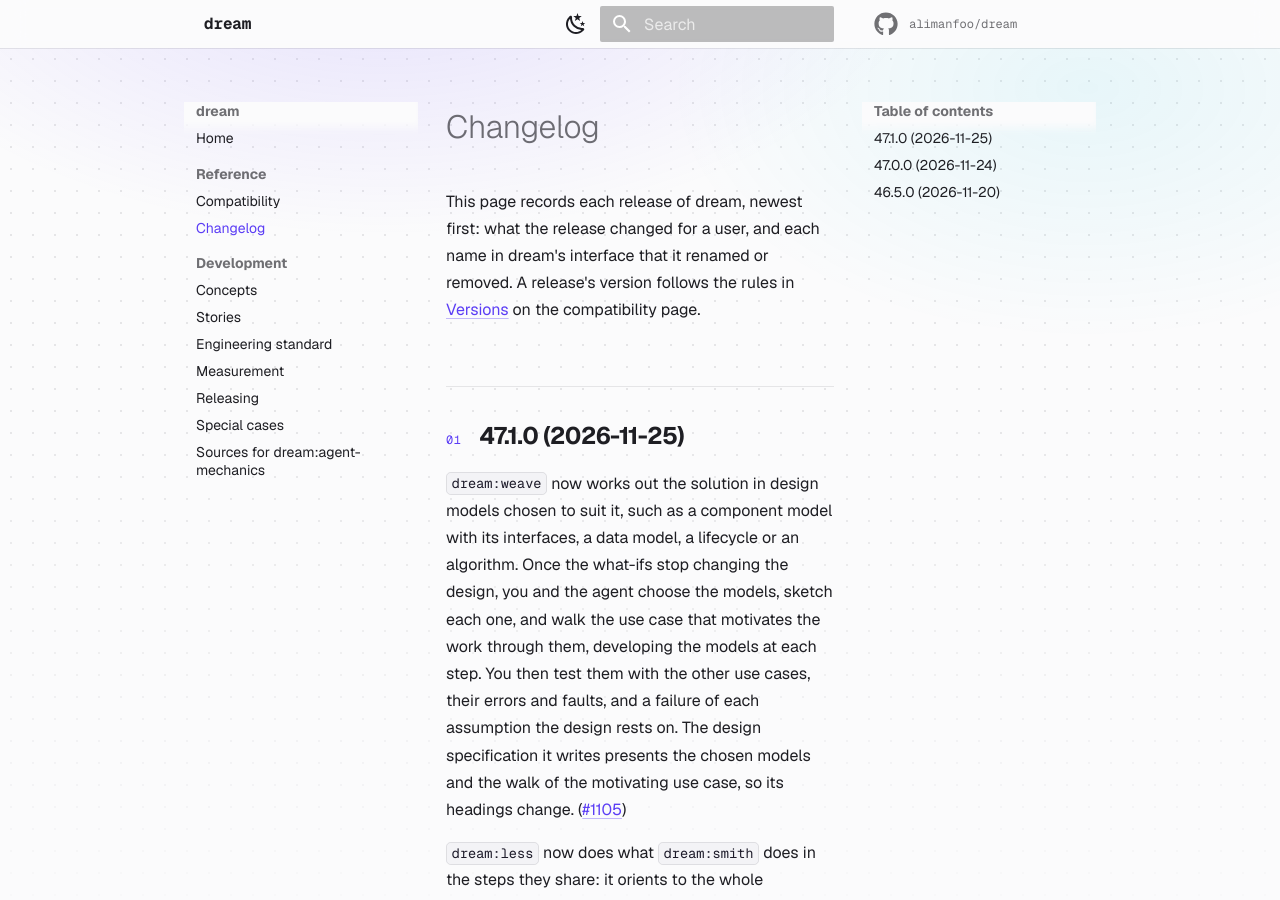
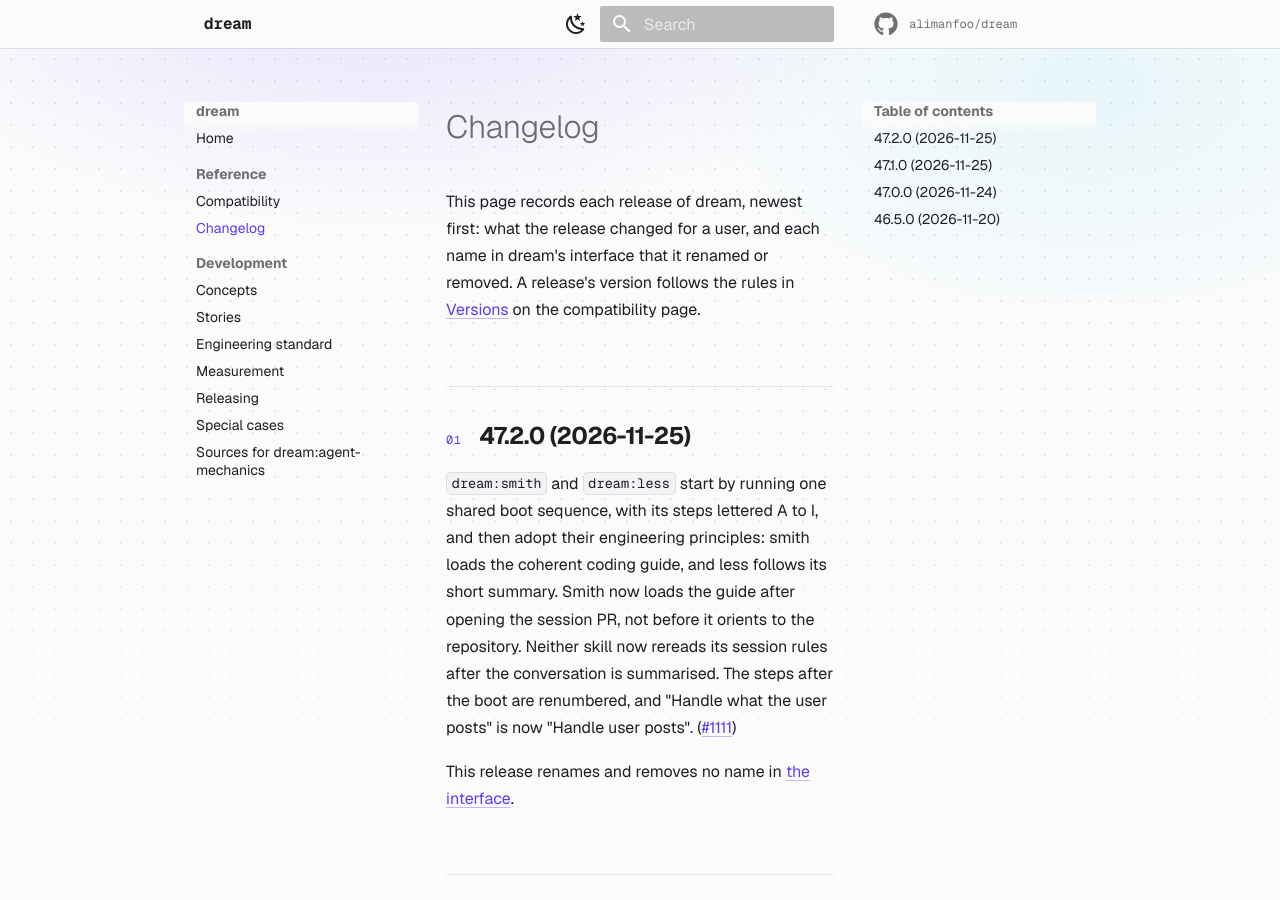
Before and after one commit to alimanfoo/dream, an MkDocs documentation site: the page built from docs/changelog.md, in a window 1280 px wide and 900 px high. Built offline with MkDocs 1.6.1 and Material for MkDocs 9.7.7, drawn with Linux system fonts in a browser that asks for light colours; comment, search, counter and statistics services are not loaded.

Commit message:
Release 47.2.0
Co-Authored-By: Claude Opus 5.5 <noreply@anthropic.com>

```diff
--- a/docs/changelog.md
+++ b/docs/changelog.md
@@ -4,6 +4,20 @@ This page records each release of dream, newest first: what the release changed
 for a user, and each name in dream's interface that it renamed or removed. A
 release's version follows the rules in [Versions](compatibility.md#versions) on
 the compatibility page.
+
+## 47.2.0 (2026-11-25)
+
+`dream:smith` and `dream:less` start by running one shared boot sequence, with
+its steps lettered A to I, and then adopt their engineering principles: smith
+loads the coherent coding guide, and less follows its short summary. Smith now
+loads the guide after opening the session PR, not before it orients to the
+repository. Neither skill now rereads its session rules after the conversation
+is summarised. The steps after the boot are renumbered, and "Handle what the
+user posts" is now "Handle user posts".
+([#1111](https://github.com/alimanfoo/dream/pull/1111))
+
+This release renames and removes no name in
+[the interface](compatibility.md#the-interface).
 
 ## 47.1.0 (2026-11-25)
 
```
Also changed, not shown: 1 other file.
